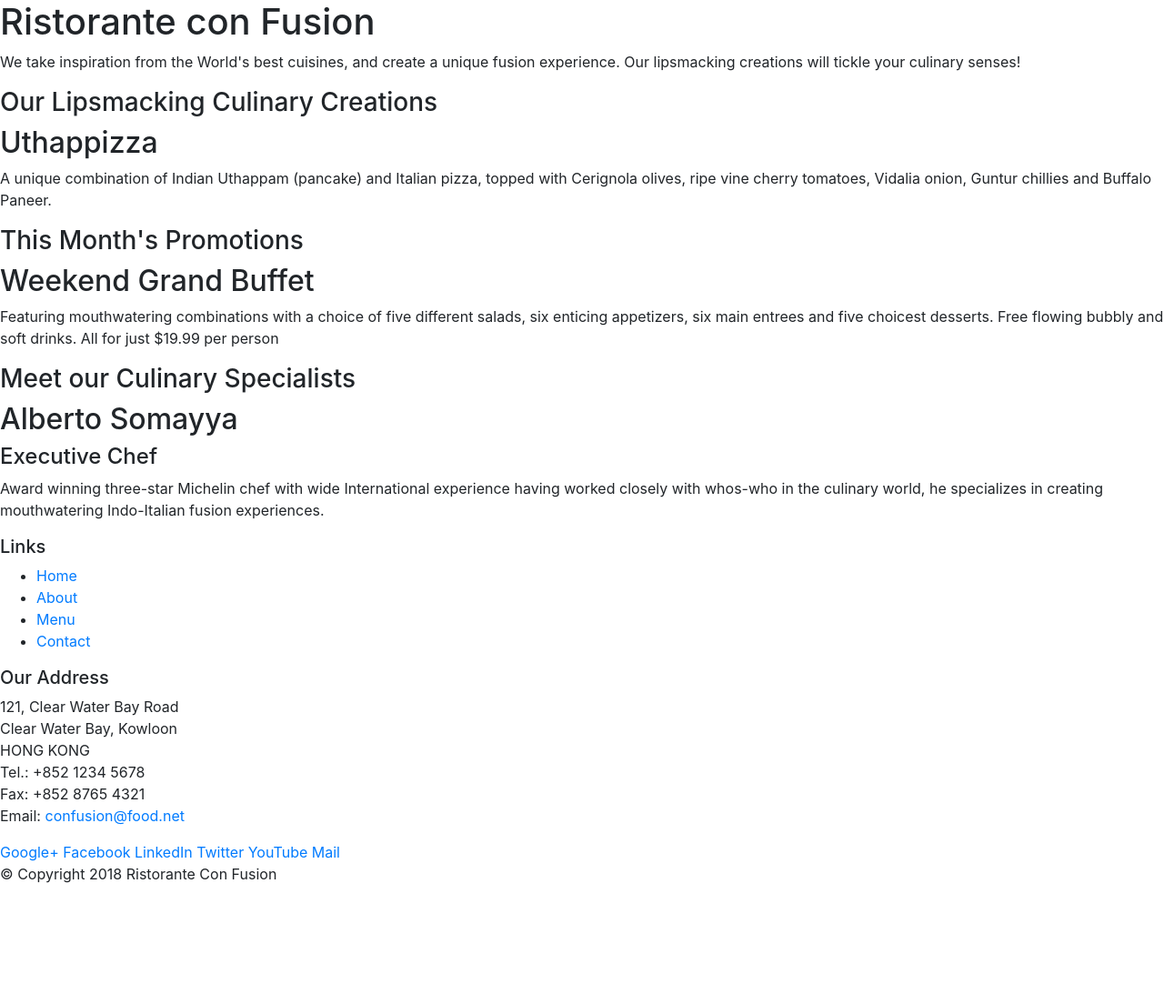
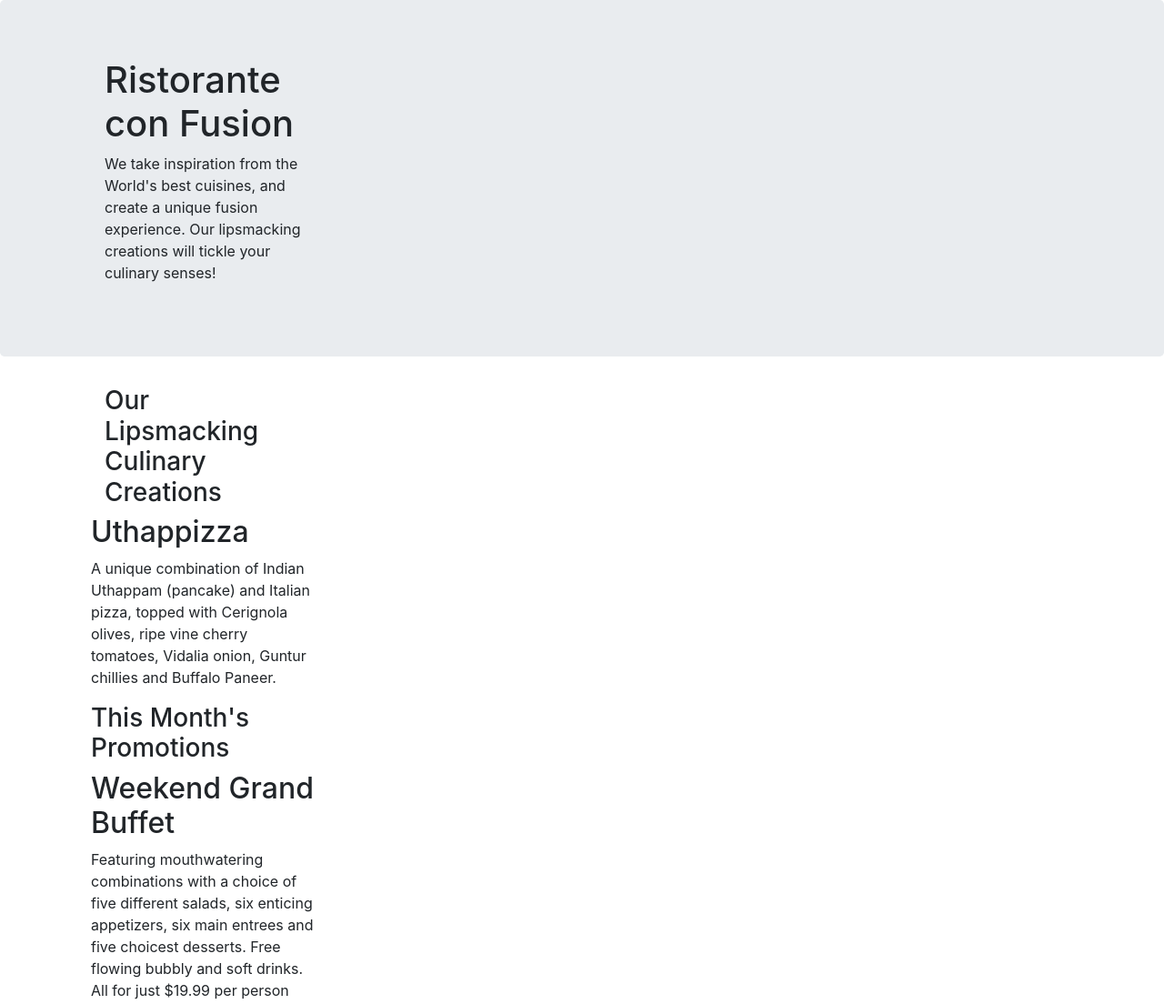
Before and after one commit to jrayo/assignment1, a website: page index.html in a window 1280 px wide. Shown: the top 1104 px of the page at 91% size. Before the commit the page ends 989 px from the top, so only its background shows below. Drawn offline with nearby package versions, Linux system fonts and the light colour scheme.

Commit message:
Bootstrap Grid Part 1

```diff
--- a/index.html
+++ b/index.html
@@ -15,10 +15,10 @@
 
 <body>
 
-    <header>
-        <div>
-            <div>
-                <div>
+    <header class ="jumbotron">
+        <div class ="container">
+            <div class="col-12 col-sm-6">
+                <div class = "col-12  col-sm-6">
                     <h1>Ristorante con Fusion</h1>
                     <p>We take inspiration from the World's best cuisines, and create a unique fusion experience. Our lipsmacking creations will tickle your culinary senses!</p>
                 </div>
@@ -27,10 +27,9 @@
             </div>
         </div>
     </header>
-
-    <div>
-        <div>
-            <div>
+    <div class = "container">
+        <div class = "col-12 col-sm-4 col-md-3">
+            <div class = "col col-sm col-md-3">
                 <h3>Our Lipsmacking Culinary Creations</h3>
             </div>
             <div>
@@ -40,7 +39,7 @@
         </div>
 
 
-        <div>
+        <div class = "col-12 col-sm-4 order-sm-last col-md-3">
             <div>
                 <h3>This Month's Promotions</h3>
             </div>
@@ -63,9 +62,9 @@
     </div>
 
     <footer>
-        <div>
-            <div>
-                <div>
+        <div class = "container">
+            <div class = "row">
+                <div class = "col-4 offset-1 col-sm-2">
                     <h5>Links</h5>
                     <ul>
                         <li><a href="#">Home</a></li>
@@ -74,7 +73,7 @@
                         <li><a href="#">Contact</a></li>
                     </ul>
                 </div>
-                <div>
+                <div class = "col-7 col-sm-5">
                     <h5>Our Address</h5>
                     <address>
 		              121, Clear Water Bay Road<br>
@@ -85,8 +84,8 @@
 		              Email: <a href="mailto:confusion@food.net">confusion@food.net</a>
 		           </address>
                 </div>
-                <div>
-                    <div>
+                <div class = "col-12 col-sm-4">
+                    <div class = "col-auto">
                         <a href="http://google.com/+">Google+</a>
                         <a href="http://www.facebook.com/profile.php?id=">Facebook</a>
                         <a href="http://www.linkedin.com/in/">LinkedIn</a>
@@ -96,7 +95,7 @@
                     </div>
                 </div>
            </div>
-           <div>
+           <di class = "col-auto">
                 <div>
                     <p>© Copyright 2018 Ristorante Con Fusion</p>
                 </div>
```
